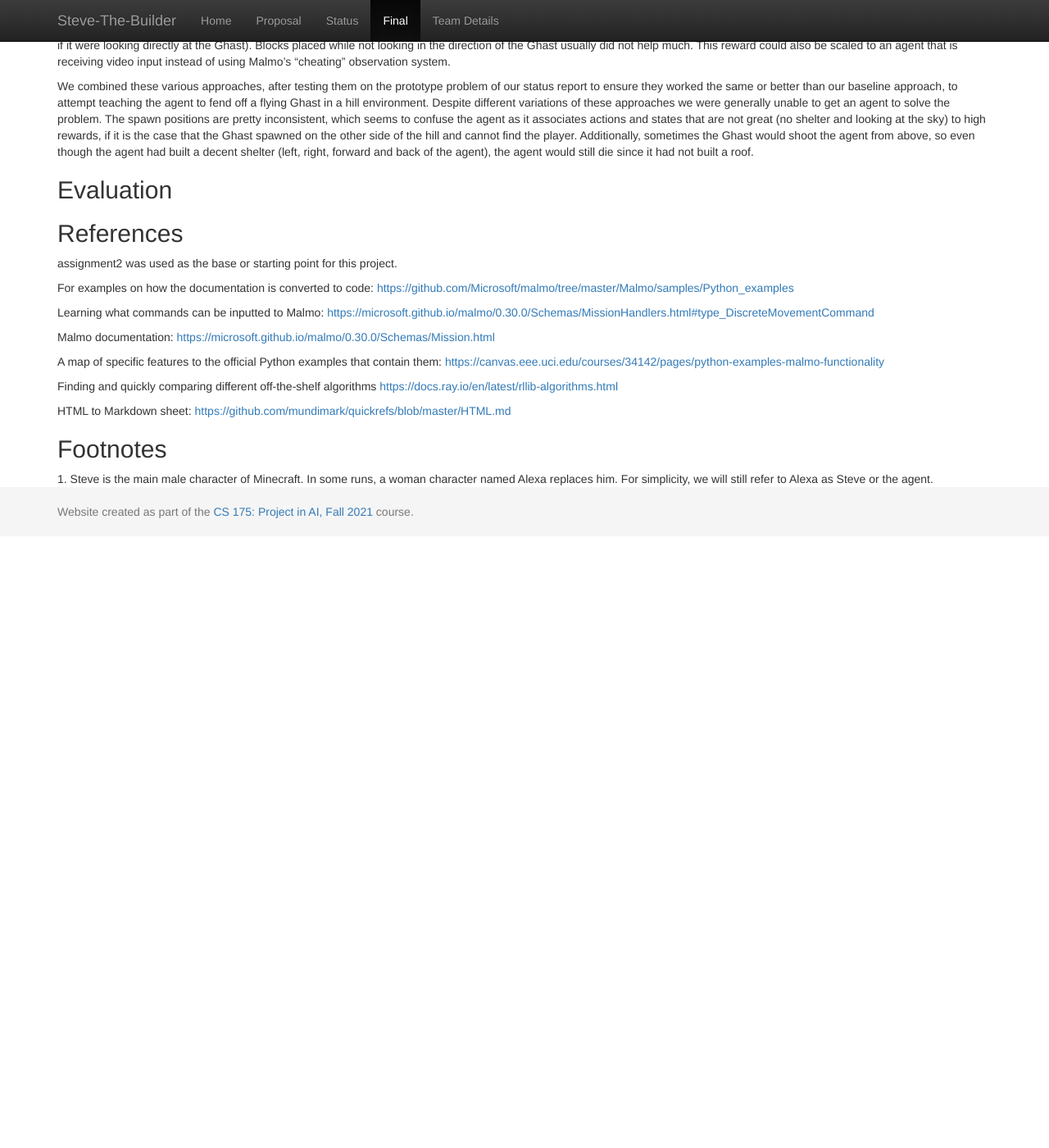
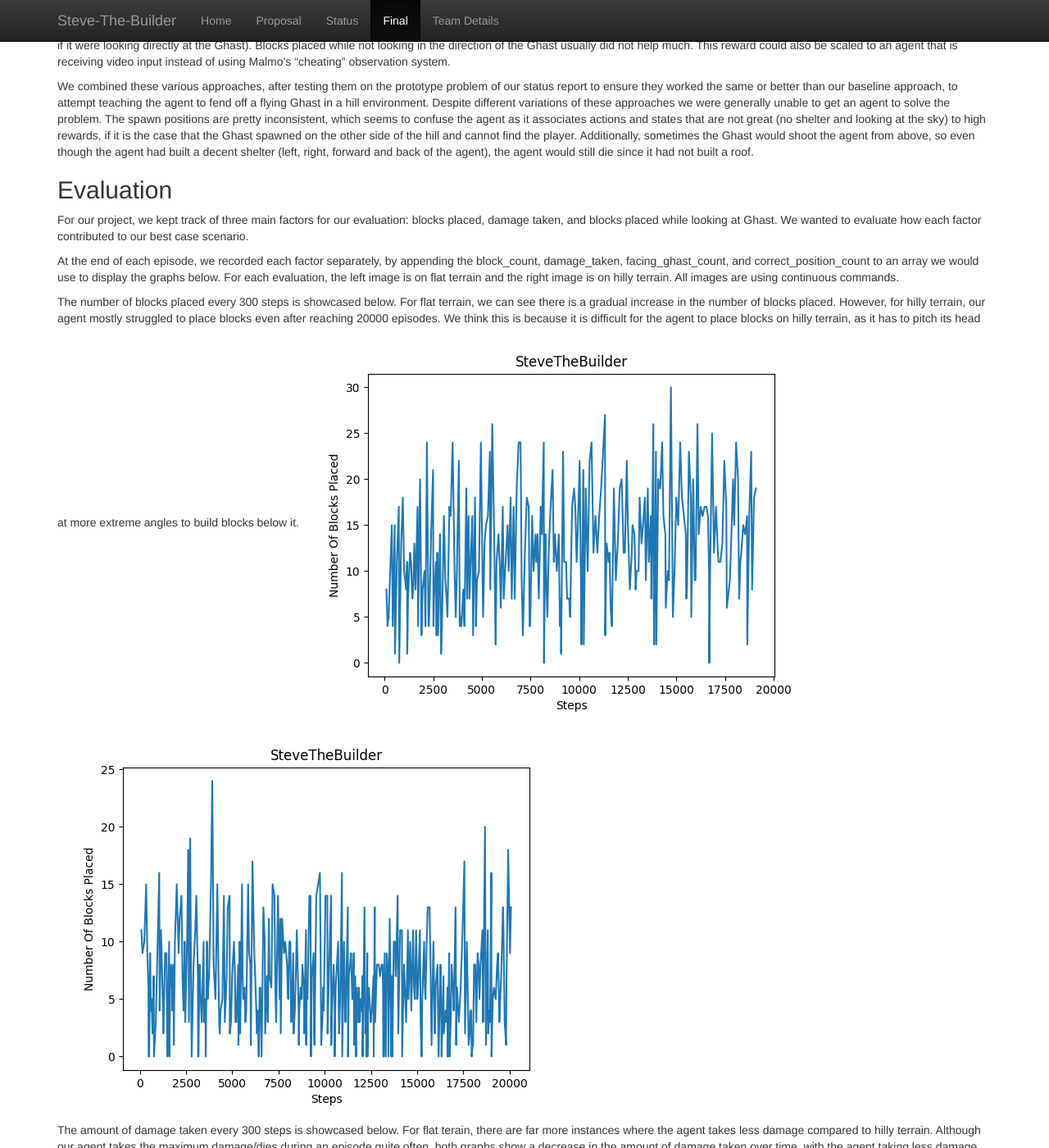
Before and after one commit to Timmichi/Steve-The-Builder, a Jekyll site: the page built from docs/final.md, in a window 1280 px wide and 1400 px high, scrolled down 3482 px. Shown: the whole window at 82% size. Built offline with Jekyll 4.4.1, drawn with Linux system fonts in a browser that asks for light colours; before the commit the page ends 4136 px from its top, so only the background shows below that; some of the changed text lies outside the part shown.

Commit message:
Adds evaluation

```diff
--- a/docs/final.md
+++ b/docs/final.md
@@ -39,6 +39,19 @@ We combined these various approaches, after testing them on the prototype proble
 
 ## Evaluation
 
+For our project, we kept track of three main factors for our evaluation: blocks placed, damage taken, and blocks placed while looking at Ghast. We wanted to evaluate how each factor contributed to our best case scenario.
+
+At the end of each episode, we recorded each factor separately, by appending the block_count, damage_taken, facing_ghast_count, and correct_position_count to an array we would use to display the graphs below. For each evaluation, the left image is on flat terrain and the right image is on hilly terrain. All images are using continuous commands.
+
+The number of blocks placed every 300 steps is showcased below. For flat terrain, we can see there is a gradual increase in the number of blocks placed. However, for hilly terrain, our agent mostly struggled to place blocks even after reaching 20000 episodes. We think this is because it is difficult for the agent to place blocks on hilly terrain, as it has to pitch its head at more extreme angles to build blocks below it.
+![](images/Flat/blocks.png) ![](images/Hill/blocks.png)
+
+The amount of damage taken every 300 steps is showcased below. For flat terain, there are far more instances where the agent takes less damage compared to hilly terrain. Although our agent takes the maximum damage/dies during an episode quite often, both graphs show a decrease in the amount of damage taken over time, with the agent taking less damage more consistently after reaching 20000 episodes.
+![](images/Flat/damage.png) ![](images/Hill/damage.png)
+
+The amount of blocks placed while facing the ghast every 300 steps is showcased below. For flat terrain, similar to the number of blocks placed in general, there is a clear gradual increase in the number of blocks placed while facing the ghast. Although, the same situation arises on hilly terrain for blocks placed in general and blocks placed while facing the ghast: our agent struggles to set the blocks, and as a result there isn't much improvement in this area.
+![](images/Flat/correctPosition.png) ![](images/Hill/correctPosition.png)
+
 ## References
 
 assignment2 was used as the base or starting point for this project.
```
